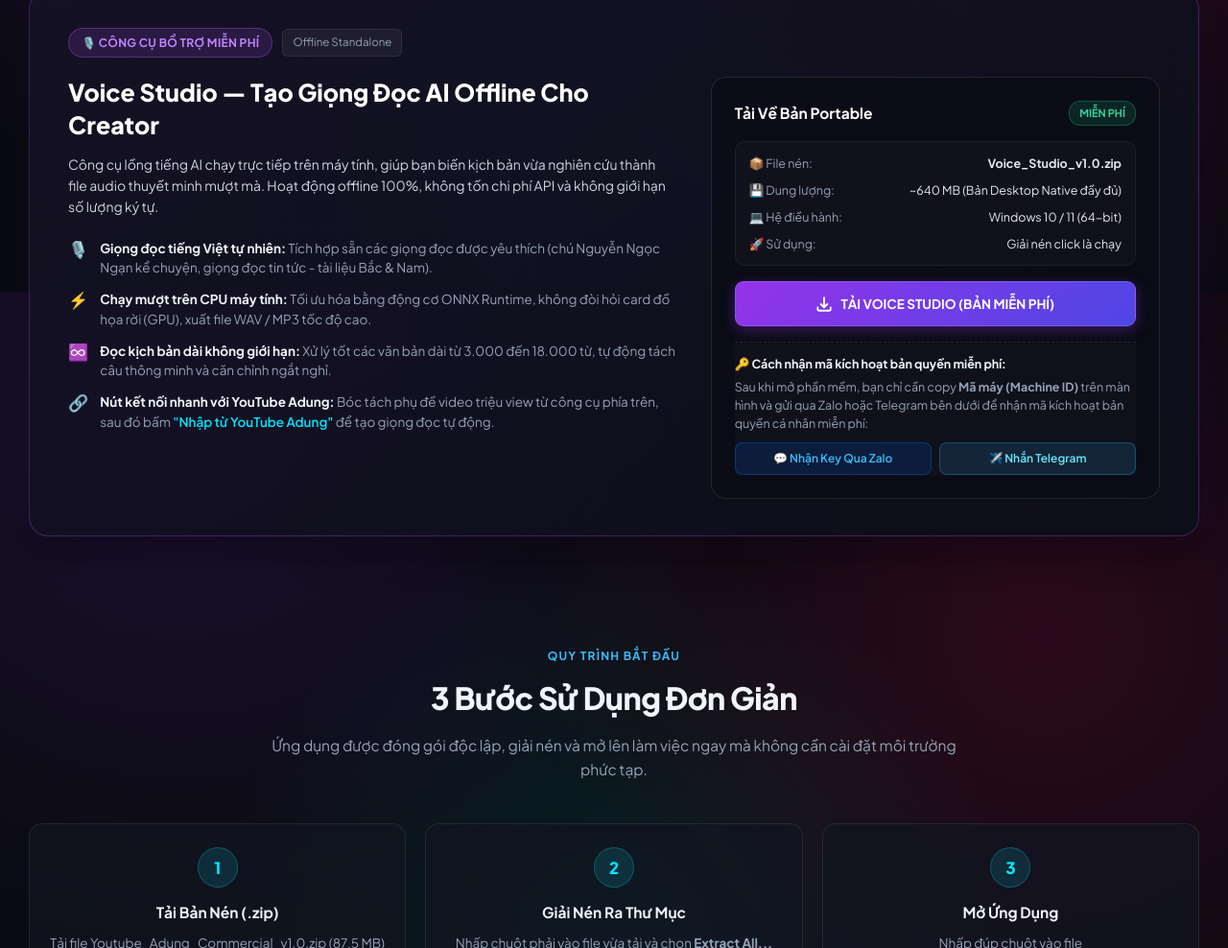
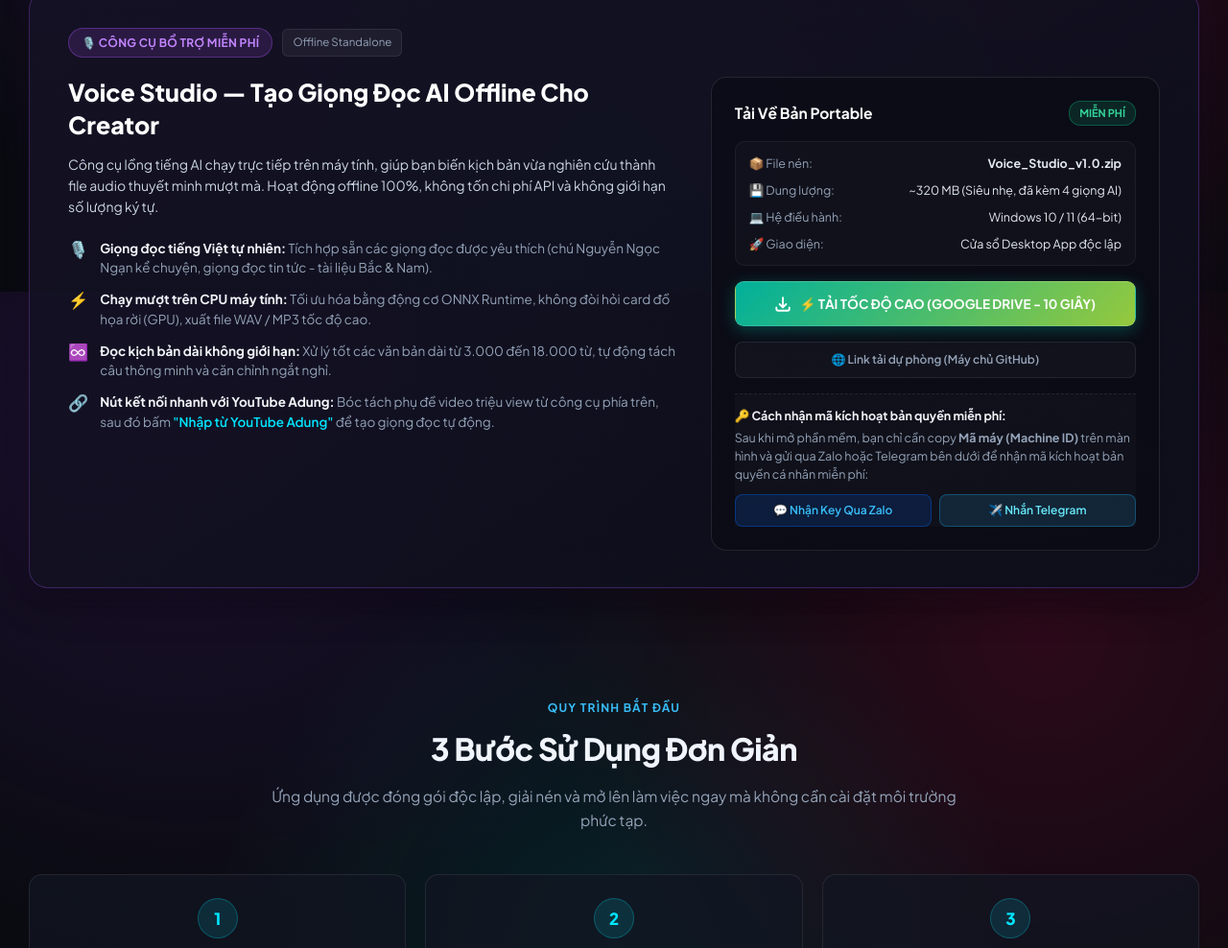
Before and after one commit to dugbim17-create/youtube-adung-download, a plain HTML site: page index.html in a window 1280 px wide. Shown: the part 6896-7884 px from the top of the page at 96% size. Drawn offline with Linux system fonts and the light colour scheme.

Commit message:
feat: add Google Drive high speed download link and update size to 320 MB

```diff
--- a/index.html
+++ b/index.html
@@ -1717,23 +1717,27 @@
                         </div>
                         <div class="vac-spec-row">
                             <span>💾 Dung lượng:</span>
-                            <span>~640 MB (Bản Desktop Native đầy đủ)</span>
+                            <span>~320 MB (Siêu nhẹ, đã kèm 4 giọng AI)</span>
                         </div>
                         <div class="vac-spec-row">
                             <span>💻 Hệ điều hành:</span>
                             <span>Windows 10 / 11 (64-bit)</span>
                         </div>
                         <div class="vac-spec-row">
-                            <span>🚀 Sử dụng:</span>
-                            <span>Giải nén click là chạy</span>
+                            <span>🚀 Giao diện:</span>
+                            <span>Cửa sổ Desktop App độc lập</span>
                         </div>
                     </div>
 
-                    <a href="https://github.com/dugbim17-create/youtube-adung-download/releases/download/v1.0/Voice_Studio_v1.0.zip" class="btn-download-voice" id="btnDownloadVoice">
+                    <a href="https://drive.google.com/file/d/1-XvWgv3pjsEKFzut4mK-TNTeEGA2Teme/view?usp=sharing" target="_blank" class="btn-download-voice" id="btnDownloadVoice" style="background: linear-gradient(135deg, #00b09b 0%, #96c93d 100%); box-shadow: 0 4px 16px rgba(0, 176, 155, 0.35);">
                         <svg width="18" height="18" fill="none" stroke="currentColor" stroke-width="2.5" viewBox="0 0 24 24">
                             <path stroke-linecap="round" stroke-linejoin="round" d="M3 16.5v2.25A2.25 2.25 0 005.25 21h13.5A2.25 2.25 0 0021 18.75V16.5M16.5 12L12 16.5m0 0L7.5 12m4.5 4.5V3"></path>
                         </svg>
-                        <span>TẢI VOICE STUDIO (BẢN MIỄN PHÍ)</span>
+                        <span>⚡ TẢI TỐC ĐỘ CAO (GOOGLE DRIVE - 10 GIÂY)</span>
+                    </a>
+
+                    <a href="https://github.com/dugbim17-create/youtube-adung-download/releases/download/v1.0/Voice_Studio_v1.0.zip" target="_blank" id="btnDownloadGithub" style="display:inline-flex; align-items:center; justify-content:center; gap:6px; font-size:12px; font-weight:600; color:#94a3b8; text-decoration:none; padding:8px; border-radius:8px; background:rgba(255,255,255,0.03); border:1px solid rgba(255,255,255,0.08); transition:all 0.2s;">
+                        <span>🌐 Link tải dự phòng (Máy chủ GitHub)</span>
                     </a>
 
                     <div class="vac-key-guide">
```
